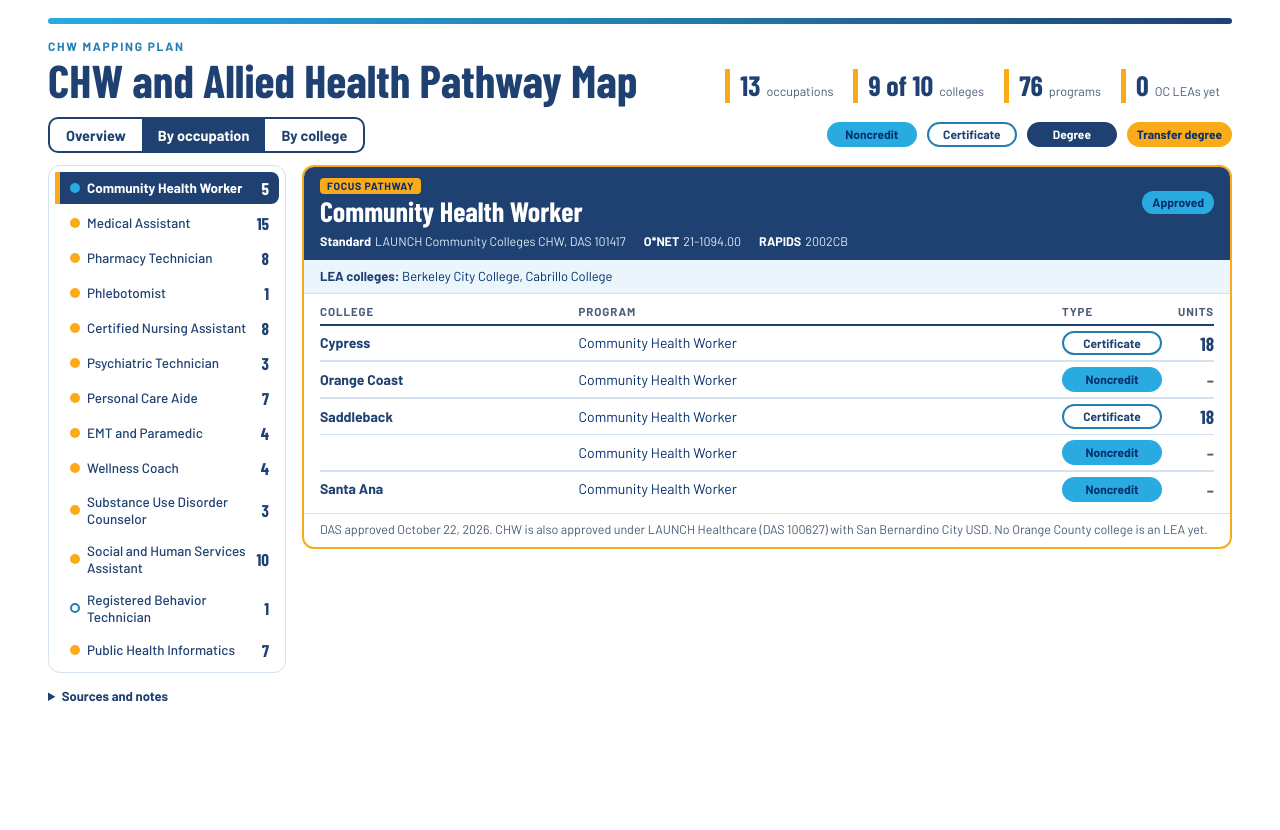
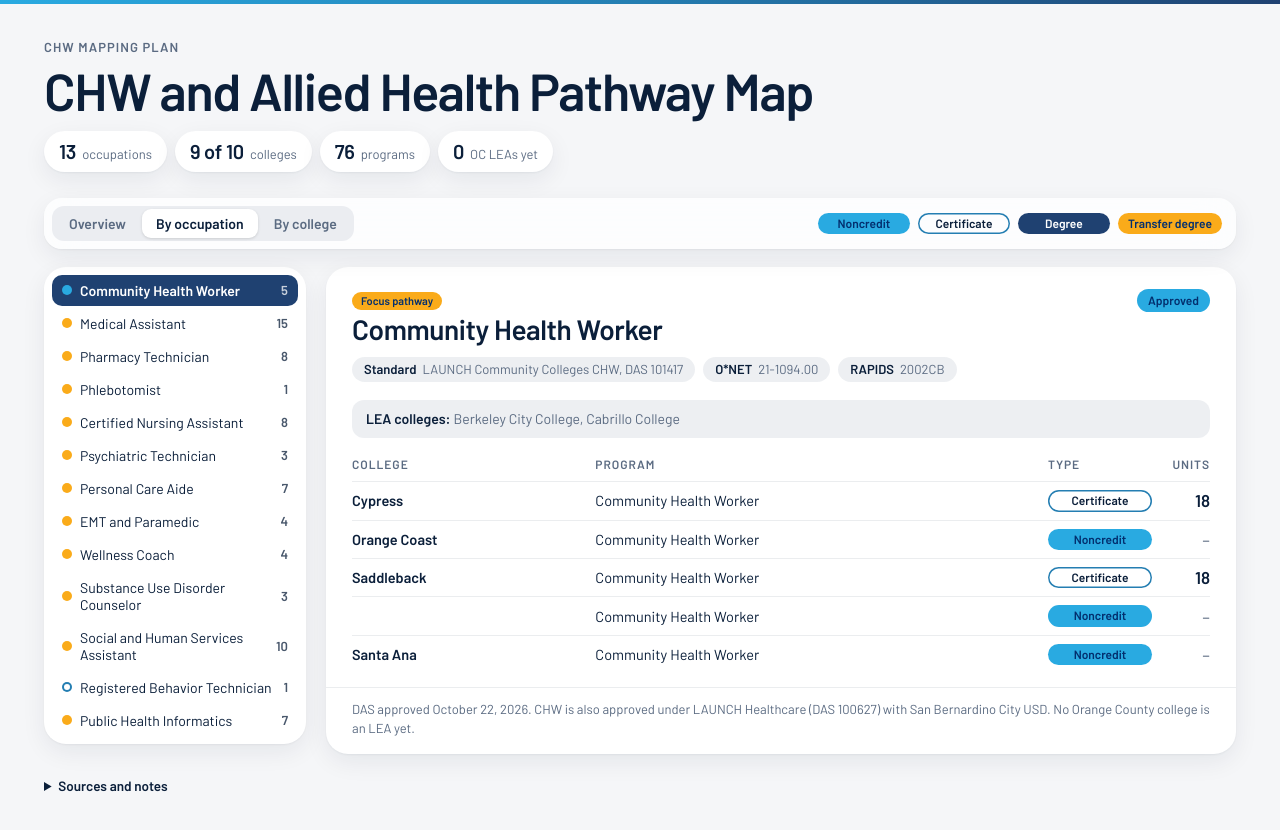
Before and after one commit to launchapprenticeshipOC/launchapprenticeshipOC, a plain HTML site: page CHWPathways/index.html in a window 1280 px wide. Both pictures are taken after a click on the button "By occupation". Before the commit the page ends 800 px from the top, so only its background shows below. Drawn offline with nearby package versions, Linux system fonts and the light colour scheme.

Commit message:
Update index.html

```diff
--- a/CHWPathways/index.html
+++ b/CHWPathways/index.html
@@ -1,136 +1,135 @@
+<!DOCTYPE html>
+<html lang="en">
+<head>
 <meta charset="utf-8">
 <meta name="viewport" content="width=device-width, initial-scale=1">
 <title>CHW and Allied Health Pathway Map | LAUNCH</title>
 <link rel="preconnect" href="https://fonts.googleapis.com">
 <link rel="preconnect" href="https://fonts.gstatic.com" crossorigin>
-<link href="https://fonts.googleapis.com/css2?family=Barlow:wght@400;500;700&family=Barlow+Condensed:wght@600;700&display=swap" rel="stylesheet">
+<link href="https://fonts.googleapis.com/css2?family=Barlow:wght@400;500;600;700&display=swap" rel="stylesheet">
 <style>
 :root{
   --sky:#29AAE1; --blue:#247EB2; --deep:#1F4171; --navy:#032F6E; --orange:#FAAB1A;
-  --bg:#ffffff; --ink:#032F6E; --head:#1F4171; --muted:#4A5C78; --card:#ffffff; --line:#D3E2EE; --tint:#EAF5FC; --tint2:#CFE8F7;
-  --chip-c-bg:#ffffff; --chip-c-bd:#247EB2; --chip-c-tx:#1F4171; --chip-d-bg:#1F4171; --chip-d-tx:#ffffff; --chip-d-bd:#1F4171;
-  --display:"Barlow Condensed","Arial Narrow","Roboto Condensed",Impact,sans-serif;
-  --body:"Barlow","Segoe UI",Roboto,Arial,sans-serif;
+  --bg:#F5F6F8; --card:#FFFFFF; --ink:#0B1F3A; --muted:#5B6B82; --hair:rgba(11,31,58,.08); --fill:rgba(60,80,110,.09);
+  --glass:rgba(255,255,255,.74); --seg-on:#FFFFFF; --acc:#247EB2; --sel:#1F4171; --selink:#FFFFFF;
+  --c-ring:#247EB2; --d-bg:#1F4171; --d-bd:#1F4171; --cell1:rgba(41,170,225,.15); --cell2:rgba(41,170,225,.32);
+  --sh:0 1px 2px rgba(11,31,58,.05),0 8px 24px rgba(11,31,58,.07);
+  --sh2:0 2px 4px rgba(11,31,58,.06),0 14px 34px rgba(11,31,58,.12);
+  --font:"Barlow","Helvetica Neue",-apple-system,BlinkMacSystemFont,"Segoe UI",Roboto,Arial,sans-serif;
 }
 @media (prefers-color-scheme: dark){
-  :root{
-    --bg:#06162C; --ink:#FFFFFF; --head:#FFFFFF; --muted:#B7C8DE; --card:#0C2441; --line:#274A74; --tint:#10305A; --tint2:#18457D;
-    --chip-c-bg:transparent; --chip-c-bd:#29AAE1; --chip-c-tx:#FFFFFF; --chip-d-bg:#247EB2; --chip-d-tx:#FFFFFF; --chip-d-bd:#29AAE1;
-  }
+  :root{--bg:#050D1A;--card:#0F1B2F;--ink:#F2F6FB;--muted:#9FB1C8;--hair:rgba(255,255,255,.09);--fill:rgba(255,255,255,.08);--glass:rgba(15,27,47,.74);--seg-on:#26385A;--acc:#29AAE1;--sel:#26385A;--selink:#F2F6FB;
+    --c-ring:#29AAE1;--d-bg:#247EB2;--d-bd:#29AAE1;--cell1:rgba(41,170,225,.16);--cell2:rgba(41,170,225,.34);
+    --sh:0 1px 2px rgba(0,0,0,.4),0 8px 24px rgba(0,0,0,.35);--sh2:0 2px 4px rgba(0,0,0,.45),0 14px 34px rgba(0,0,0,.5)}
 }
 *{box-sizing:border-box}
-body{margin:0;background:var(--bg);color:var(--ink);font-family:var(--body);font-size:14.5px;line-height:1.4}
+html{-webkit-text-size-adjust:100%}
+body{margin:0;background:var(--bg);color:var(--ink);font-family:var(--font);font-size:15px;line-height:1.45;-webkit-font-smoothing:antialiased}
 button{font-family:inherit}
-.wrap{max-width:1240px;margin:0 auto;padding:18px 28px 28px}
-.bar{height:6px;border-radius:3px;background:linear-gradient(90deg,#29AAE1,#247EB2,#1F4171);margin-bottom:14px}
-.top{display:flex;flex-wrap:wrap;gap:10px 28px;align-items:flex-end;justify-content:space-between}
-.eyebrow{font-weight:700;letter-spacing:.14em;text-transform:uppercase;font-size:12px;color:var(--blue)}
-@media (prefers-color-scheme: dark){.eyebrow{color:var(--sky)}}
-h1{font-family:var(--display);font-weight:700;font-size:clamp(32px,5vw,46px);line-height:1;margin:2px 0 0;color:var(--head)}
+button:focus-visible,summary:focus-visible{outline:3px solid var(--orange);outline-offset:2px;border-radius:10px}
+.topband{height:4px;background:linear-gradient(90deg,#29AAE1,#247EB2,#1F4171)}
+.wrap{max-width:1240px;margin:0 auto;padding:0 24px 36px}
+.top{display:flex;flex-wrap:wrap;gap:14px 28px;align-items:flex-end;justify-content:space-between;padding:34px 0 4px}
+.eyebrow{font-weight:600;font-size:13px;letter-spacing:.08em;text-transform:uppercase;color:var(--muted)}
+h1{font-weight:600;font-size:clamp(34px,5vw,52px);line-height:1.04;letter-spacing:-.025em;margin:6px 0 0}
 .stats{display:flex;flex-wrap:wrap;gap:8px}
-.stat{border-left:5px solid var(--orange);padding:2px 12px 2px 10px;background:var(--card)}
-.stat b{font-family:var(--display);font-size:28px;line-height:1;color:var(--head);margin-right:6px}
-.stat span{font-size:12.5px;color:var(--muted)}
-.tools{display:flex;flex-wrap:wrap;gap:10px 24px;align-items:center;justify-content:space-between;margin:14px 0 12px}
-.tog{display:inline-flex;border:2px solid var(--deep);border-radius:10px;overflow:hidden}
-@media (prefers-color-scheme: dark){.tog{border-color:var(--sky)}}
-.tog button{font-weight:700;font-size:14.5px;padding:7px 16px;border:0;background:transparent;color:var(--head);cursor:pointer}
-.tog button[aria-pressed="true"]{background:var(--deep);color:#fff}
-@media (prefers-color-scheme: dark){.tog button[aria-pressed="true"]{background:var(--blue)}}
-button:focus-visible{outline:3px solid var(--orange);outline-offset:2px}
-.tog button:focus-visible{outline-offset:-3px}
-.legend{display:flex;flex-wrap:wrap;gap:6px 10px;align-items:center;font-size:12.5px;color:var(--muted)}
-.chip{display:inline-block;font-weight:700;font-size:12px;padding:2px 8px;border-radius:999px;white-space:nowrap;text-align:center;min-width:90px;border:2px solid transparent}
+.stat{display:flex;align-items:baseline;gap:6px;background:var(--card);box-shadow:var(--sh);border-radius:999px;padding:6px 15px}
+.stat b{font-weight:600;font-size:20px;letter-spacing:-.01em}
+.stat span{font-size:13px;color:var(--muted)}
+.tools{position:sticky;top:10px;z-index:20;display:flex;flex-wrap:wrap;gap:10px 18px;align-items:center;justify-content:space-between;margin:22px 0 18px;padding:8px;border-radius:18px;background:var(--glass);-webkit-backdrop-filter:saturate(180%) blur(18px);backdrop-filter:saturate(180%) blur(18px);box-shadow:var(--sh)}
+.tog{display:inline-flex;gap:2px;background:var(--fill);border-radius:12px;padding:3px}
+.tog button{border:0;background:transparent;color:var(--muted);font-weight:600;font-size:14px;padding:6px 14px;border-radius:9px;cursor:pointer;white-space:nowrap}
+.tog button[aria-pressed="true"]{background:var(--seg-on);color:var(--ink);box-shadow:0 1px 3px rgba(0,0,0,.14)}
+.legend{display:flex;flex-wrap:wrap;gap:6px 8px;align-items:center;padding-right:6px}
+.chip{display:inline-block;font-weight:600;font-size:12px;padding:2px 10px;border-radius:999px;white-space:nowrap;text-align:center;min-width:92px}
 .chip.nc{background:var(--sky);color:var(--navy)}
-.chip.c{background:var(--chip-c-bg);border-color:var(--chip-c-bd);color:var(--chip-c-tx)}
-.chip.d{background:var(--chip-d-bg);border-color:var(--chip-d-bd);color:var(--chip-d-tx)}
+.chip.c{background:transparent;box-shadow:inset 0 0 0 1.5px var(--c-ring);color:var(--ink)}
+.chip.d{background:var(--d-bg);color:#fff}
 .chip.t{background:var(--orange);color:var(--navy)}
-.dot{display:inline-block;width:10px;height:10px;border-radius:50%;border:2px solid transparent;vertical-align:middle}
-.dot.nc{background:var(--sky)}.dot.c{border-color:var(--chip-c-bd);background:var(--chip-c-bg)}.dot.d{background:var(--chip-d-bg);border-color:var(--chip-d-bd)}.dot.t{background:var(--orange)}
-.sd{display:inline-block;width:10px;height:10px;border-radius:50%;margin-right:7px;flex:none}
-.sd.ap{background:var(--sky)}.sd.pr{background:var(--orange)}.sd.nw{background:#fff;border:2px solid var(--blue)}
-
-.mx{width:100%;border-collapse:separate;border-spacing:0;border:1px solid var(--line);border-radius:12px;overflow:hidden;background:var(--card)}
-.mx th,.mx td{padding:0;border-bottom:1px solid var(--line);border-right:1px solid var(--line);text-align:center}
-.mx tr>*:last-child{border-right:0}
-.mx tbody tr:last-child>*{border-bottom:0}
-.mx thead th{background:var(--deep);color:#fff;border-color:rgba(255,255,255,.18);vertical-align:bottom}
-.mx thead button{width:100%;background:transparent;border:0;color:#fff;font-weight:700;font-size:12.5px;line-height:1.15;padding:9px 4px;cursor:pointer}
-.mx thead button:hover{background:rgba(255,255,255,.14)}
-.mx thead th:first-child{text-align:left;padding:9px 14px;font-size:12.5px;letter-spacing:.06em;text-transform:uppercase}
-.mx tbody th{text-align:left;font-weight:400;width:30%}
-.mx tbody th button{display:flex;align-items:center;width:100%;text-align:left;background:transparent;border:0;color:var(--head);font-weight:700;font-size:14px;padding:8px 14px;cursor:pointer}
-.mx tbody th button:hover,.cell:hover{background:var(--tint2)}
-.mx tr.fo th{box-shadow:inset 6px 0 0 var(--orange)}
-.mx tr.fo th button{padding-left:20px}
-.cell{width:100%;height:100%;min-height:36px;border:0;background:transparent;color:var(--head);font-weight:700;font-size:15px;cursor:pointer;display:flex;align-items:center;justify-content:center;gap:5px;padding:4px}
-.cell.l1{background:var(--tint)}.cell.l2{background:var(--tint2)}
-.cell .dots{display:inline-flex;gap:2px}
-.z{color:var(--muted);opacity:.6}
-.mx .tot{font-family:var(--display);font-size:20px;font-weight:700;color:var(--head);padding:6px}
-.mx tfoot td,.mx tfoot th{background:var(--tint);font-weight:700;color:var(--head);padding:7px 4px;border-top:2px solid var(--head);border-bottom:0}
-.mx tfoot th{text-align:left;padding-left:14px;font-size:13px}
-.hint{margin:8px 2px 0;font-size:12.5px;color:var(--muted)}
-
-.split{display:grid;grid-template-columns:238px minmax(0,1fr);gap:16px;align-items:start}
-.rail{display:flex;flex-direction:column;gap:3px;border:1px solid var(--line);border-radius:12px;padding:6px;background:var(--card)}
-.rail button{display:flex;align-items:center;justify-content:space-between;gap:8px;text-align:left;background:transparent;border:0;border-left:5px solid transparent;border-radius:0 8px 8px 0;padding:6px 10px;font-size:13.5px;font-weight:500;color:var(--head);cursor:pointer}
+.dot{display:inline-block;width:10px;height:10px;border-radius:50%;vertical-align:middle}
+.dot.nc{background:var(--sky)}.dot.c{box-shadow:inset 0 0 0 2px var(--c-ring)}.dot.d{background:var(--d-bg)}.dot.t{background:var(--orange)}
+.sd{display:inline-block;width:10px;height:10px;border-radius:50%;margin-right:8px;flex:none}
+.sd.ap{background:var(--sky)}.sd.pr{background:var(--orange)}.sd.nw{box-shadow:inset 0 0 0 2px var(--acc)}
+.focus,.tag{display:inline-block;background:var(--orange);color:var(--navy);font-weight:600;font-size:11px;border-radius:999px;padding:1px 9px;margin-left:8px}
+.tag{margin:0 0 4px}
+.mxw{background:var(--card);border-radius:22px;box-shadow:var(--sh);overflow:auto}
+.mx{width:100%;border-collapse:separate;border-spacing:0;min-width:900px}
+.mx th,.mx td{padding:0;text-align:center;border-bottom:1px solid var(--hair)}
+.mx thead th{background:var(--card);vertical-align:bottom}
+.mx thead button{width:100%;background:transparent;border:0;color:var(--muted);font-weight:600;font-size:12.5px;line-height:1.15;padding:14px 4px 12px;cursor:pointer}
+.mx thead button:hover{color:var(--ink);background:var(--fill)}
+.mx thead th:first-child{text-align:left;padding:14px 20px 12px;font-size:12px;letter-spacing:.08em;text-transform:uppercase;color:var(--muted);font-weight:600}
+.mx tbody th{text-align:left;font-weight:400;width:28%}
+.mx tbody th button{display:flex;align-items:center;width:100%;text-align:left;background:transparent;border:0;color:var(--ink);font-weight:600;font-size:14.5px;padding:9px 20px;cursor:pointer}
+.mx tbody th button:hover,.cell:hover{background:var(--fill)}
+.cell{width:100%;height:100%;min-height:40px;border:0;background:transparent;color:var(--ink);font-weight:600;font-size:15px;cursor:pointer;display:flex;align-items:center;justify-content:center;gap:6px;padding:4px}
+.cell.l1{background:var(--cell1)}.cell.l2{background:var(--cell2)}
+.cell .dots{display:inline-flex;gap:3px}
+.z{color:var(--muted);opacity:.55}
+.mx .tot{font-weight:600;font-size:16px;padding:6px}
+.mx tfoot td,.mx tfoot th{background:var(--fill);font-weight:600;padding:10px 4px;border-bottom:0}
+.mx tfoot th{text-align:left;padding-left:20px;font-size:13.5px}
+.hint{margin:10px 6px 0;font-size:13px;color:var(--muted)}
+.split{display:grid;grid-template-columns:262px minmax(0,1fr);gap:20px;align-items:start}
+.rail{display:flex;flex-direction:column;gap:2px;background:var(--card);border-radius:22px;box-shadow:var(--sh);padding:8px;position:sticky;top:84px}
+.rail button{display:flex;align-items:center;justify-content:space-between;gap:8px;text-align:left;background:transparent;border:0;border-radius:10px;padding:7px 10px;font-size:14px;color:var(--ink);cursor:pointer}
 .rail button span.l{display:flex;align-items:center}
-.rail button:hover{background:var(--tint)}
-.rail button[aria-current="true"]{background:var(--deep);color:#fff;border-left-color:var(--orange);font-weight:700}
-.rail button .n{font-family:var(--display);font-size:17px;font-weight:700}
-.card{background:var(--card);border:1px solid var(--line);border-radius:12px;overflow:hidden}
-.card.fo{border:2px solid var(--orange)}
-.band{background:var(--deep);color:#fff;padding:11px 16px 10px}
-.bt{display:flex;justify-content:space-between;gap:12px;align-items:center}
-.band h2{font-family:var(--display);font-weight:700;font-size:28px;line-height:1.05;margin:0}
-.tag{display:inline-block;background:var(--orange);color:var(--navy);font-weight:700;font-size:10.5px;letter-spacing:.06em;text-transform:uppercase;padding:1px 7px;border-radius:4px;margin-bottom:3px}
-.pill{font-weight:700;font-size:12px;padding:3px 10px;border-radius:999px;white-space:nowrap}
-.pill.ap{background:var(--sky);color:var(--navy)}.pill.pr{background:var(--orange);color:var(--navy)}.pill.nw{background:#fff;color:var(--navy)}
-.meta{display:flex;flex-wrap:wrap;gap:2px 18px;margin-top:6px;font-size:12.5px;color:#DCE9F5}
-.meta em{font-style:normal;font-weight:700;color:#fff;margin-right:4px}
-.lea{background:var(--tint);padding:7px 16px;font-size:13px;border-bottom:1px solid var(--line)}
-.lea b{color:var(--head)}
-.rows{padding:2px 16px 6px}
-.row,.hd{display:grid;grid-template-columns:minmax(0,1.05fr) minmax(0,2fr) 100px 42px;gap:10px;align-items:center;padding:5px 0}
-.hd{font-weight:700;font-size:11.5px;letter-spacing:.08em;text-transform:uppercase;color:var(--muted);border-bottom:2px solid var(--head);padding:7px 0 5px}
-.row{border-top:1px solid var(--line)}
-.row.first{border-top:2px solid var(--line)}
+.rail button:hover{background:var(--fill)}
+.rail button[aria-current="true"]{background:var(--sel);color:var(--selink);font-weight:600}
+.rail button .n{font-weight:600;font-size:13px;opacity:.75}
+.card{background:var(--card);border-radius:22px;box-shadow:var(--sh);overflow:hidden}
+.band{padding:22px 26px 12px}
+.bt{display:flex;justify-content:space-between;gap:12px;align-items:flex-start}
+.band h2{font-weight:600;font-size:28px;line-height:1.1;letter-spacing:-.015em;margin:0}
+.pill{font-weight:600;font-size:12px;padding:3px 11px;border-radius:999px;white-space:nowrap}
+.pill.ap{background:var(--sky);color:var(--navy)}.pill.pr{background:var(--orange);color:var(--navy)}.pill.nw{background:transparent;color:var(--ink);box-shadow:inset 0 0 0 1.5px var(--acc)}
+.meta{display:flex;flex-wrap:wrap;gap:8px;margin-top:12px;font-size:13px;color:var(--muted)}
+.meta>span{display:inline-flex;align-items:center;gap:6px;background:var(--fill);border-radius:999px;padding:3px 12px}
+.meta em{font-style:normal;font-weight:600;color:var(--ink)}
+.lea{margin:6px 26px 4px;padding:9px 14px;font-size:14px;background:var(--fill);border-radius:12px;color:var(--muted)}
+.lea b{color:var(--ink);font-weight:600}
+.rows{padding:6px 26px 14px}
+.row,.hd{display:grid;grid-template-columns:minmax(0,1.05fr) minmax(0,2fr) 104px 46px;gap:12px;align-items:center;padding:8px 0}
+.hd{font-weight:600;font-size:12px;letter-spacing:.08em;text-transform:uppercase;color:var(--muted);border-bottom:1px solid var(--hair);padding:8px 0}
+.row{border-top:1px solid var(--hair)}
+.row.first{border-top:1px solid var(--hair)}
 .hd+.row{border-top:0}
-.c1{font-weight:700;color:var(--head);font-size:14px}
-.c2{font-size:14px}
-.u{text-align:right;font-family:var(--display);font-weight:700;font-size:19px;color:var(--head);line-height:1}
-.u.none{color:var(--muted);font-weight:600}
-.feeder{font-size:12px;color:var(--muted);margin-left:6px}
-.note{padding:7px 16px 9px;font-size:12.5px;color:var(--muted);border-top:1px solid var(--line)}
-.empty{padding:16px;color:var(--muted)}
-.cols{columns:2 400px;column-gap:26px;padding:4px 16px 8px}
-.grp{break-inside:avoid;margin:0 0 6px}
-.gh{display:flex;align-items:center;font-weight:700;color:var(--head);font-size:13.5px;border-bottom:2px solid var(--head);padding:7px 0 4px}
-.r2{display:grid;grid-template-columns:minmax(0,1fr) 100px 42px;gap:10px;align-items:center;padding:4px 0;border-top:1px solid var(--line)}
+.c1{font-weight:600;font-size:14.5px}
+.c2{font-size:14.5px}
+.u{text-align:right;font-weight:600;font-size:17px;line-height:1}
+.u.none{color:var(--muted);font-weight:400}
+.feeder{font-size:12.5px;color:var(--muted);margin-left:6px}
+.note{padding:12px 26px 16px;font-size:13px;color:var(--muted);border-top:1px solid var(--hair)}
+.empty{padding:22px 26px;color:var(--muted)}
+.cols{columns:2 400px;column-gap:30px;padding:6px 26px 14px}
+.grp{break-inside:avoid;margin:0 0 10px}
+.gh{display:flex;align-items:center;font-weight:600;font-size:14.5px;border-bottom:1px solid var(--hair);padding:8px 0 6px}
+.r2{display:grid;grid-template-columns:minmax(0,1fr) 104px 46px;gap:12px;align-items:center;padding:7px 0;border-top:1px solid var(--hair)}
 .gh+.r2{border-top:0}
-details{margin-top:14px;max-width:96ch;font-size:13px;color:var(--muted)}
-summary{cursor:pointer;font-weight:700;color:var(--head)}
-details p{margin:6px 0}
-@media (max-width:820px){
-  .wrap{padding:14px 14px 24px}
+details{margin-top:22px;max-width:96ch;font-size:13.5px;color:var(--muted)}
+summary{cursor:pointer;font-weight:600;color:var(--ink)}
+details p{margin:8px 0}
+@media (max-width:860px){
+  .wrap{padding:0 16px 28px}
+  .top{padding-top:24px}
   .split{grid-template-columns:1fr}
-  .rail{flex-direction:row;overflow-x:auto;gap:4px}
-  .rail button{white-space:nowrap;border-left:0;border-bottom:4px solid transparent;border-radius:8px}
-  .rail button[aria-current="true"]{border-bottom-color:var(--orange)}
-  .mx{display:block;overflow-x:auto}
+  .rail{flex-direction:row;overflow-x:auto;gap:4px;position:static}
+  .rail button{white-space:nowrap}
+  .band{padding:18px 18px 10px}.lea{margin:6px 18px 4px}.rows{padding:4px 18px 12px}.note{padding:12px 18px 14px}.cols{padding:6px 18px 12px}
   .row,.hd{grid-template-columns:minmax(0,1fr) auto;grid-template-areas:"a a" "b u" "t t"}
   .hd{display:none}
-  .row .c1{grid-area:a;font-size:12.5px}.row .c2{grid-area:b}.row .chip{grid-area:t;justify-self:start}.row .u{grid-area:u}
+  .row .c1{grid-area:a;font-size:13px}.row .c2{grid-area:b}.row .chip{grid-area:t;justify-self:start}.row .u{grid-area:u}
   .row.cont .c1{display:none}
 }
 </style>
+</head>
+<body>
+<div class="topband" role="presentation"></div>
 <div class="wrap">
-  <div class="bar" role="presentation"></div>
-  <div class="top">
+  <header class="top">
     <div><div class="eyebrow">CHW mapping plan</div><h1>CHW and Allied Health Pathway Map</h1></div>
     <div class="stats" id="stats"></div>
-  </div>
+  </header>
   <div class="tools">
     <div class="tog" role="group" aria-label="View">
       <button type="button" data-v="map" aria-pressed="true">Overview</button>
@@ -146,7 +145,7 @@ details p{margin:6px 0}
     <summary>Sources and notes</summary>
     <p>COCI program export (COCIExport_102826) and the LAUNCH Standards sheet, pulled from Smartsheet on October 28, 2026. Row-level detail is in the CHW Pathway Course Mapping sheet.</p>
     <p>Occupations marked as nearest match are working assumptions to confirm with each college. LEA names come from the standards rows reviewed, which may not be the complete sheet. Units are semester units. Noncredit programs carry no units. A dagger marks programs COCI lists as Approved but not yet Active. Feeders are not yet tied to a LAUNCH occupation.</p>
-    <p>General health science degrees and Human Services programs with no matching occupation are left off this view. This board does not reproduce the LAUNCH wordmark. Place the official logo file on white.</p>
+    <p>General health science degrees and Human Services programs with no matching occupation are left off this view.</p>
   </details>
 </div>
 <script>
@@ -253,12 +252,12 @@ function row(first,c1,p,cont){return '<div class="row'+(first?' first':'')+(cont
 function r2(p){return '<div class="r2"><div class="c2">'+p[2]+sfx(p)+'</div><span class="chip '+p[3]+'">'+p[4]+'</span>'+u(p[5])+'</div>'}
 function rail(items,cur,attr){return '<nav class="rail" aria-label="Choose">'+items.map(function(i){return '<button type="button" data-'+attr+'="'+i.id+'"'+(i.id===cur?' aria-current="true"':'')+'><span class="l">'+(i.st?'<i class="sd '+i.st+'"></i>':'')+i.label+'</span><span class="n">'+i.n+'</span></button>'}).join("")+'</nav>'}
 function map(){
-  var h='<table class="mx"><thead><tr><th scope="col">LAUNCH occupation</th>';
+  var h='<div class="mxw"><table class="mx"><thead><tr><th scope="col">LAUNCH occupation</th>';
   COLS.forEach(function(c){h+='<th scope="col"><button type="button" data-c="'+c+'">'+c+'</button></th>'});
   h+='<th scope="col" style="width:64px">All</th></tr></thead><tbody>';
   KEYS.forEach(function(k){
     var o=OCC[k],all=P.filter(function(p){return p[0]===k});
-    h+='<tr'+(o.focus?' class="fo"':'')+'><th scope="row"><button type="button" data-k="'+k+'"><i class="sd '+sk(o.st)+'"></i>'+o.n+'</button></th>';
+    h+='<tr><th scope="row"><button type="button" data-k="'+k+'"><i class="sd '+sk(o.st)+'"></i>'+o.n+(o.focus?'<span class="focus">Focus</span>':'')+'</button></th>';
     COLS.forEach(function(c){
       var ps=all.filter(function(p){return p[1]===c});
       if(!ps.length){h+='<td><span class="z" aria-label="None">&ndash;</span></td>';return}
@@ -269,7 +268,7 @@ function map(){
   });
   h+='</tbody><tfoot><tr><th scope="row">Programs per college</th>';
   COLS.forEach(function(c){h+='<td>'+P.filter(function(p){return p[1]===c}).length+'</td>'});
-  h+='<td class="tot">'+P.length+'</td></tr></tfoot></table>';
+  h+='<td class="tot">'+P.length+'</td></tr></tfoot></table></div>';
   h+='<p class="hint">Select an occupation or a cell to see its programs. Select a college name to see everything it offers. Dots show which program types are present. Dot colors match the type key. Dash means no program.</p>';
   return h;
 }
@@ -277,7 +276,7 @@ function occ(){
   var k=S.k,o=OCC[k],ps=P.filter(function(p){return p[0]===k}).sort(function(a,b){return a[1]<b[1]?-1:a[1]>b[1]?1:0}),last="",body="";
   ps.forEach(function(p){var f=p[1]!==last;body+=row(f&&last!=="",f?p[1]:"",p,!f);last=p[1]});
   var items=KEYS.map(function(x){return {id:x,label:OCC[x].n,n:P.filter(function(p){return p[0]===x}).length,st:sk(OCC[x].st)}});
-  return '<div class="split">'+rail(items,k,"k")+'<section class="card'+(o.focus?' fo':'')+'"><div class="band"><div class="bt"><div>'+(o.focus?'<div class="tag">Focus pathway</div>':'')+'<h2>'+o.n+'</h2></div><span class="pill '+sk(o.st)+'">'+o.st+'</span></div><div class="meta"><span><em>Standard</em>'+o.std+'</span><span><em>O*NET</em>'+o.on+'</span><span><em>RAPIDS</em>'+o.rp+'</span></div></div><div class="lea"><b>LEA colleges:</b> '+o.lea+'</div><div class="rows"><div class="hd"><div>College</div><div>Program</div><div>Type</div><div style="text-align:right">Units</div></div>'+body+'</div>'+(o.note?'<div class="note">'+o.note+'</div>':'')+'</section></div>';
+  return '<div class="split">'+rail(items,k,"k")+'<section class="card"><div class="band"><div class="bt"><div>'+(o.focus?'<div class="tag">Focus pathway</div>':'')+'<h2>'+o.n+'</h2></div><span class="pill '+sk(o.st)+'">'+o.st+'</span></div><div class="meta"><span><em>Standard</em>'+o.std+'</span><span><em>O*NET</em>'+o.on+'</span><span><em>RAPIDS</em>'+o.rp+'</span></div></div><div class="lea"><b>LEA colleges:</b> '+o.lea+'</div><div class="rows"><div class="hd"><div>College</div><div>Program</div><div>Type</div><div style="text-align:right">Units</div></div>'+body+'</div>'+(o.note?'<div class="note">'+o.note+'</div>':'')+'</section></div>';
 }
 function col(){
   var c=S.c,ps=P.filter(function(p){return p[1]===c}),body="";
@@ -304,3 +303,5 @@ V.addEventListener("click",function(e){
   render();
 })();
 </script>
+</body>
+</html>
```
